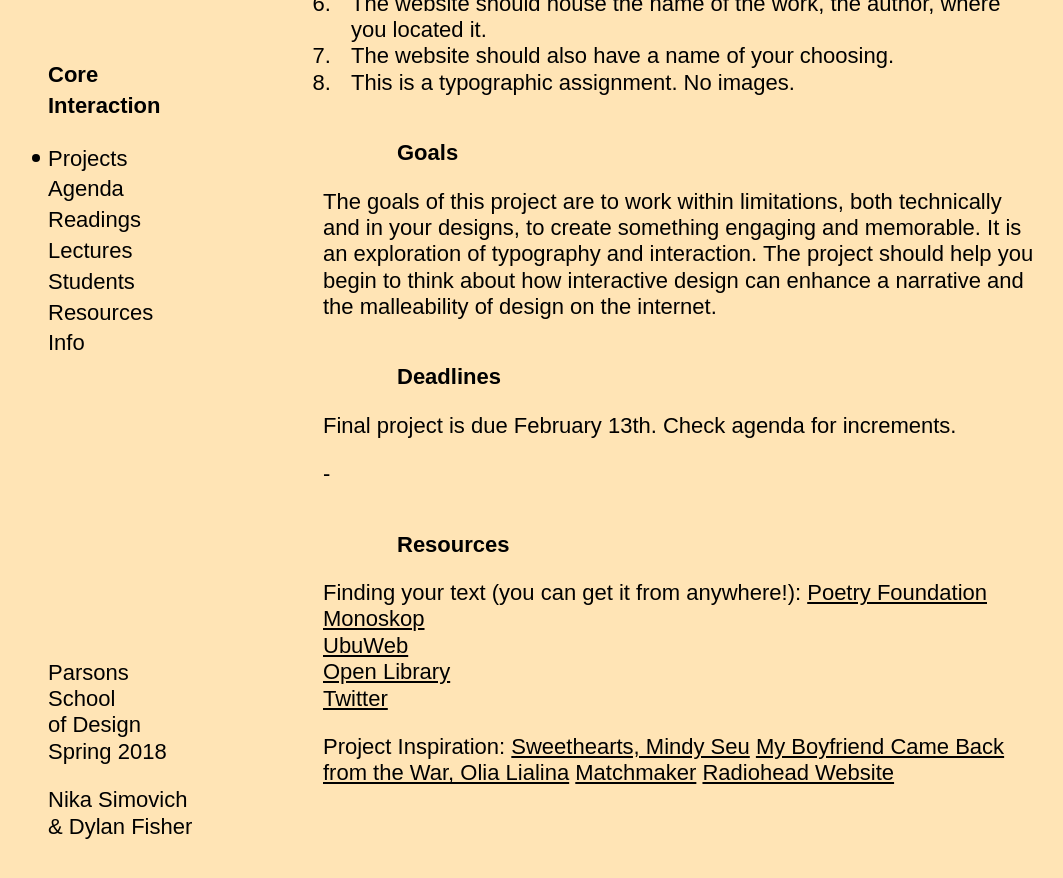
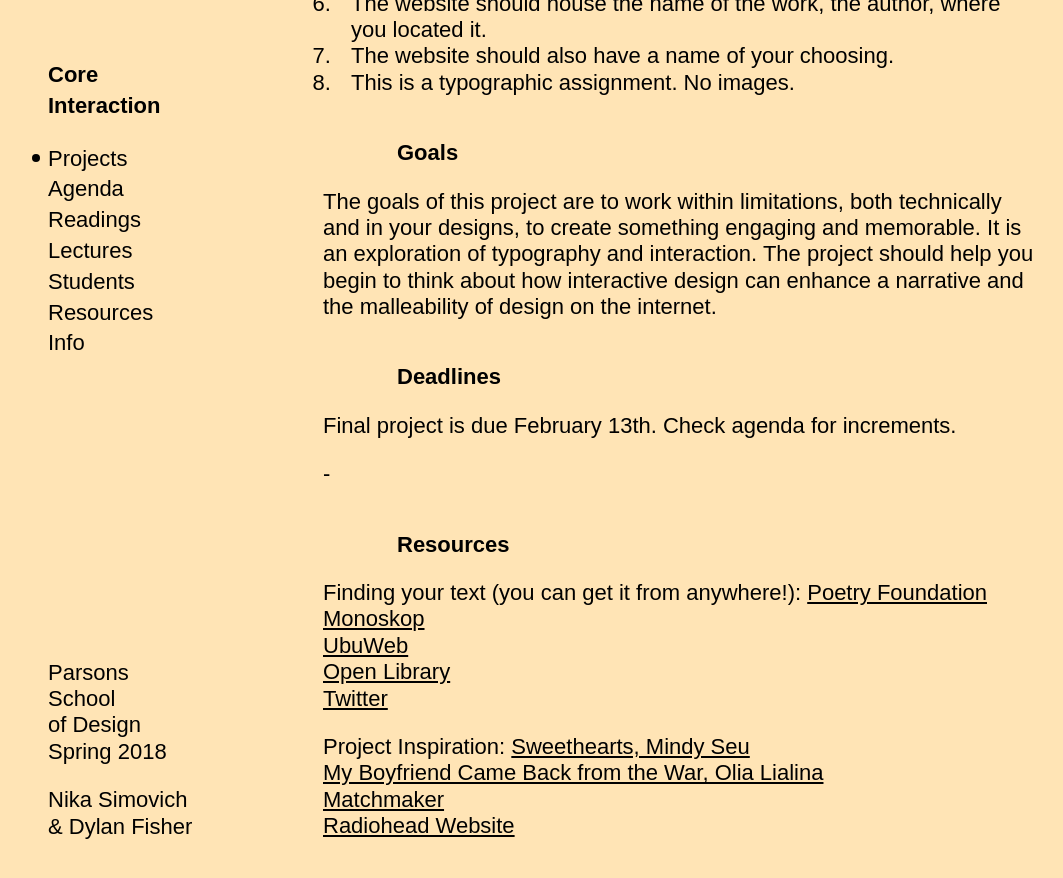
Before and after one commit to dylanfisher/ci18, a Jekyll site: the page built from _projects/clickclick.md, in a window 1280 px wide and 900 px high, scrolled down 881 px. Shown: the top 878 px of the window, without its empty margins (12-1075 px from the left). Built offline with Jekyll 4.4.1, drawn with Linux system fonts in a browser that asks for light colours; some web fonts are replaced; before the commit the page ends 1728 px from its top, so only the background shows below that.

```diff
--- a/_projects/clickclick.md
+++ b/_projects/clickclick.md
@@ -38,7 +38,7 @@ Finding your text (you can get it from anywhere!):
 [Twitter](https://twitter.com/)<br/>
 
 Project Inspiration:
-[Sweethearts, Mindy Seu](http://www.sweetheartsweetheart.com/)
-[My Boyfriend Came Back from the War, Olia Lialina](http://www.teleportacia.org/war/)
-[Matchmaker](https://www.google.com/maps/d/u/0/viewer?mid=1NYh7SFm9M6pJFdhxa1wk51ncVfk&ll=37.8012389%2C-122.25829899999997&z=12)
-[Radiohead Website](https://www.radiohead.com/rh0001.html)
+[Sweethearts, Mindy Seu](http://www.sweetheartsweetheart.com/)<br>
+[My Boyfriend Came Back from the War, Olia Lialina](http://www.teleportacia.org/war/)<br>
+[Matchmaker](https://www.google.com/maps/d/u/0/viewer?mid=1NYh7SFm9M6pJFdhxa1wk51ncVfk&ll=37.8012389%2C-122.25829899999997&z=12)<br>
+[Radiohead Website](https://www.radiohead.com/rh0001.html)<br>
```
